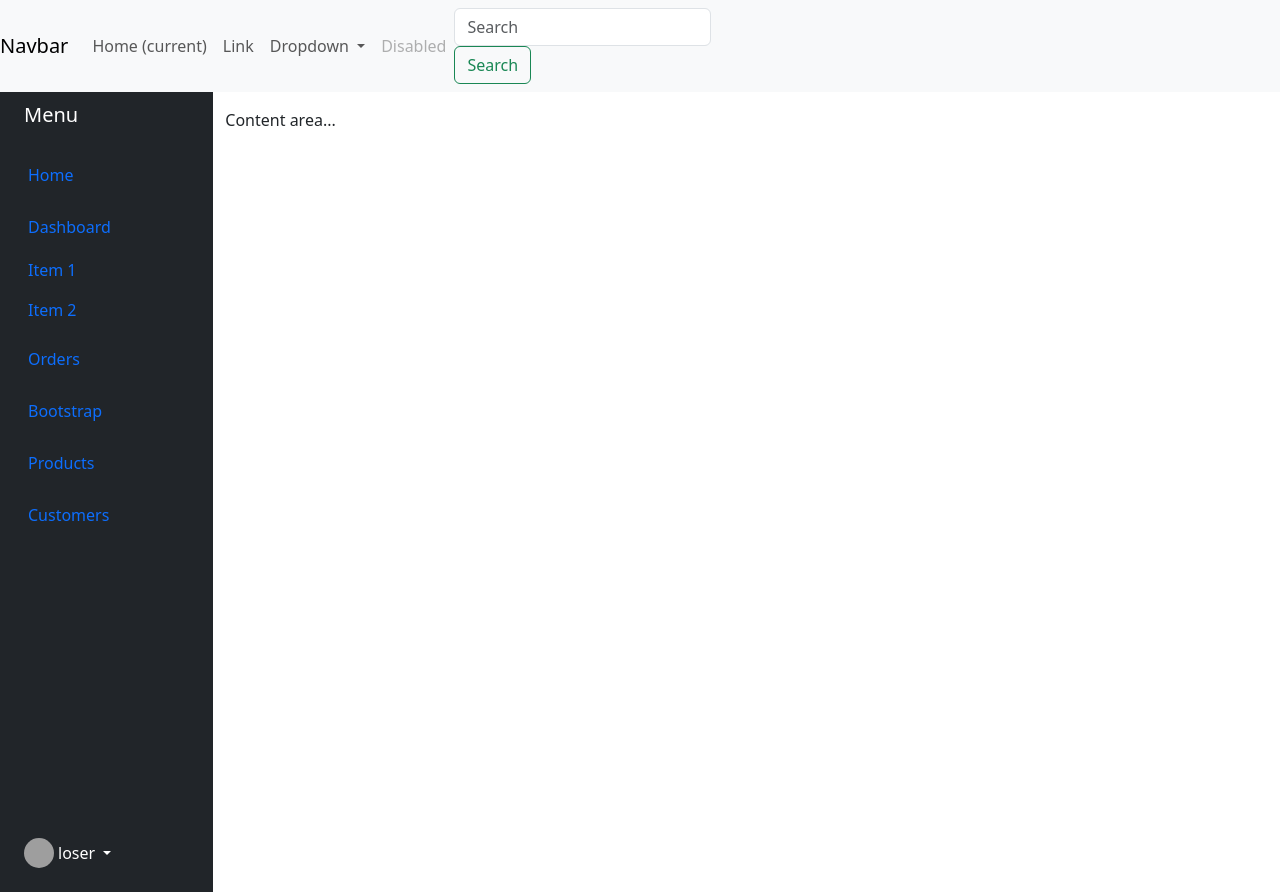
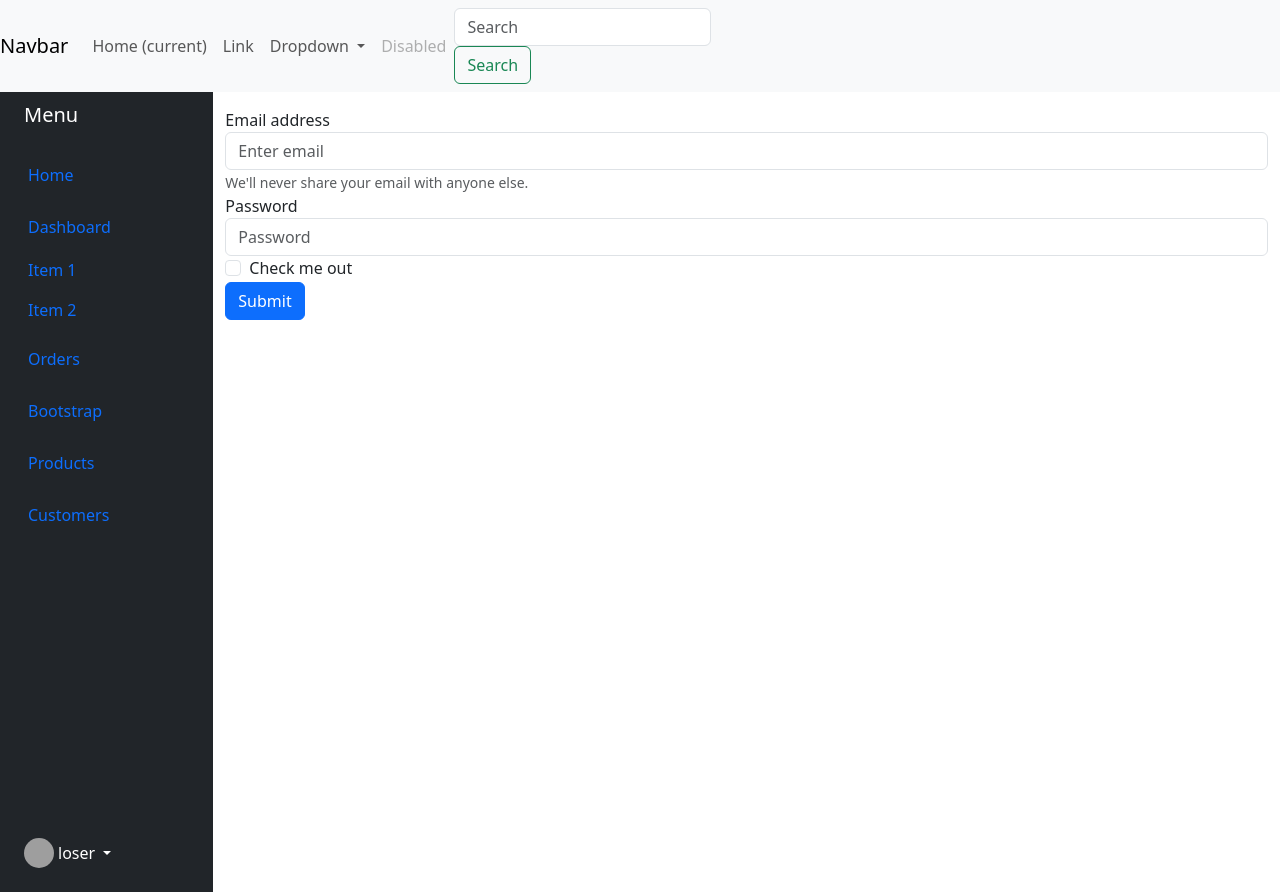
Before and after one commit to gauravmundhada/workspace, an Angular app in the folder AngularApp/: page / in a window 1280 px wide. Built offline with nearby package versions, Linux system fonts and the light colour scheme; grey boxes are pictures that could not be loaded.

Commit message:
Backup Commit

```diff
--- a/AngularApp/src/app/Layout/sidebar.component.ts
+++ b/AngularApp/src/app/Layout/sidebar.component.ts
@@ -85,7 +85,7 @@ import { Component } from "@angular/core";
             </div>
         </div>
         <div class="col py-3">
-            Content area...
+            <crud></crud>
         </div>
     </div>
 </div>`
```
